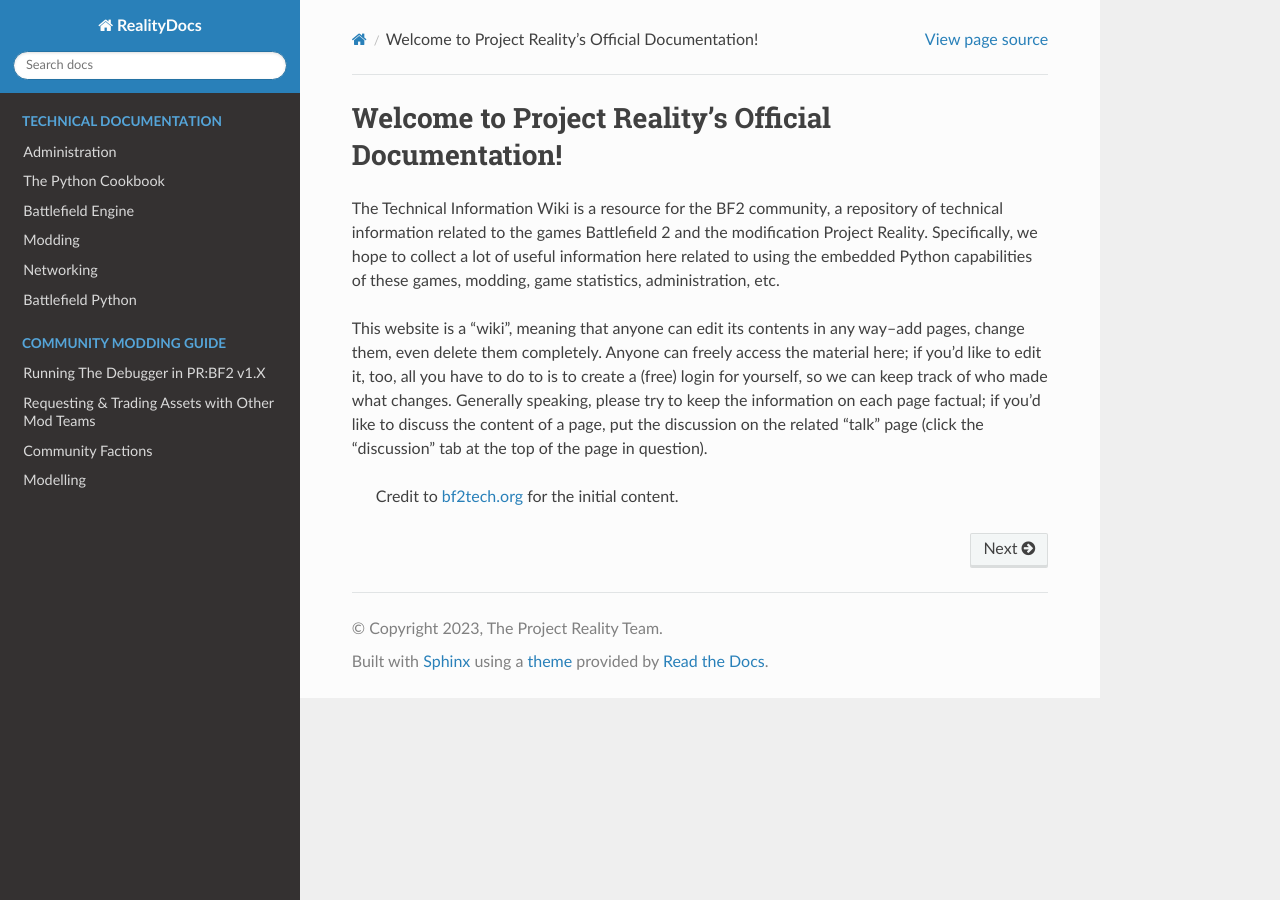
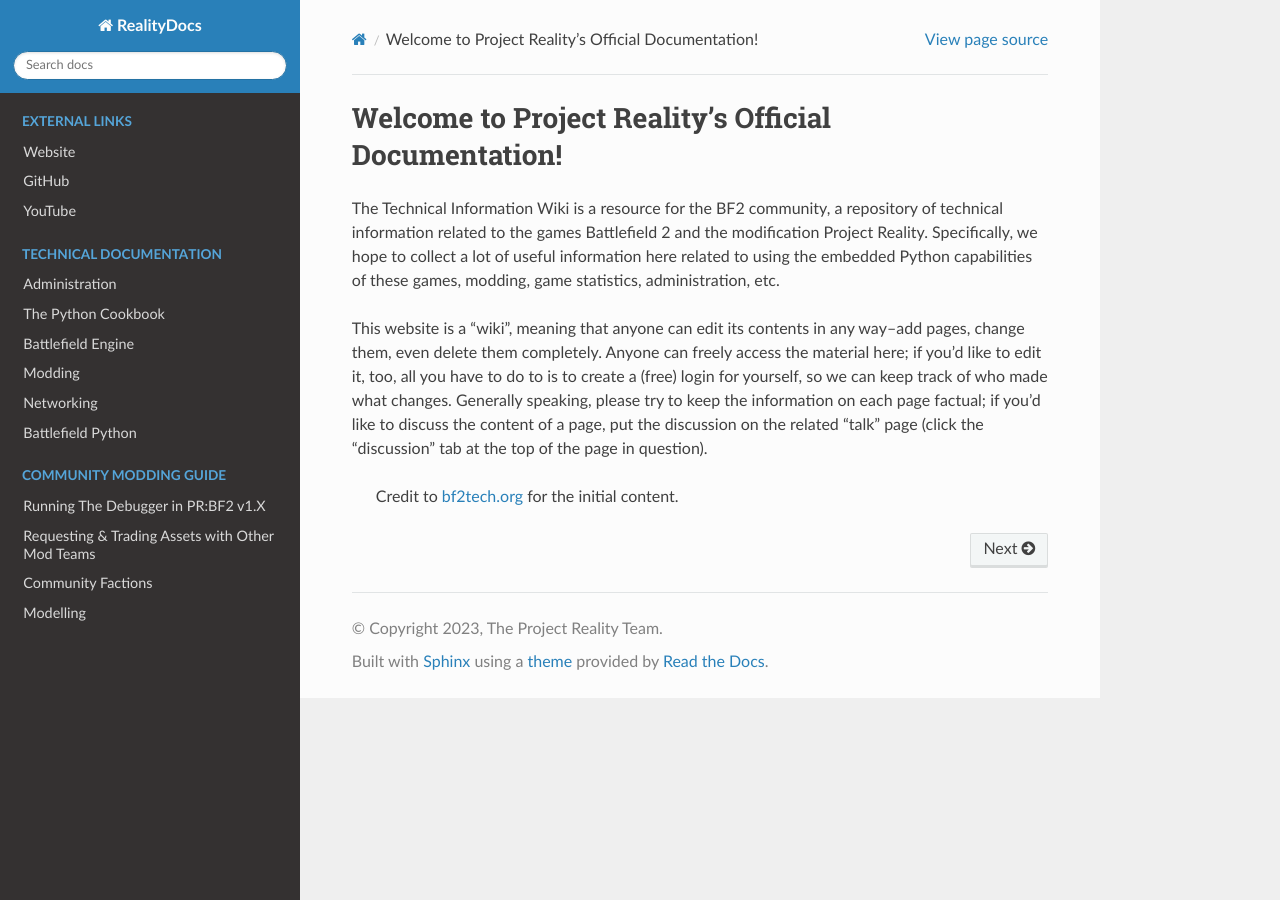
Before and after one commit to papadanku/RealityDocs, a Sphinx documentation site: the page built from docs/source/index.rst, in a window 1280 px wide. Built offline with Sphinx 7.4.7 and the Read the Docs theme 2.0.0, drawn with Linux system fonts in a browser that asks for light colours.

Commit message:
Update index.rst

```diff
--- a/docs/source/index.rst
+++ b/docs/source/index.rst
@@ -1,6 +1,14 @@
 
 Welcome to Project Reality's Official Documentation!
 ====================================================
+
+.. toctree::
+   :caption: External Links
+   :hidden:
+
+   Website <https://www.realitymod.com/>
+   GitHub <https://github.com/realitymod>
+   YouTube <https://www.realitymod.com/>
 
 .. toctree::
    :caption: Technical Documentation
@@ -8,7 +16,6 @@ Welcome to Project Reality's Official Documentation!
    :glob:
 
    technical/*/index
-
 
 .. toctree::
    :caption: Community Modding Guide
```
